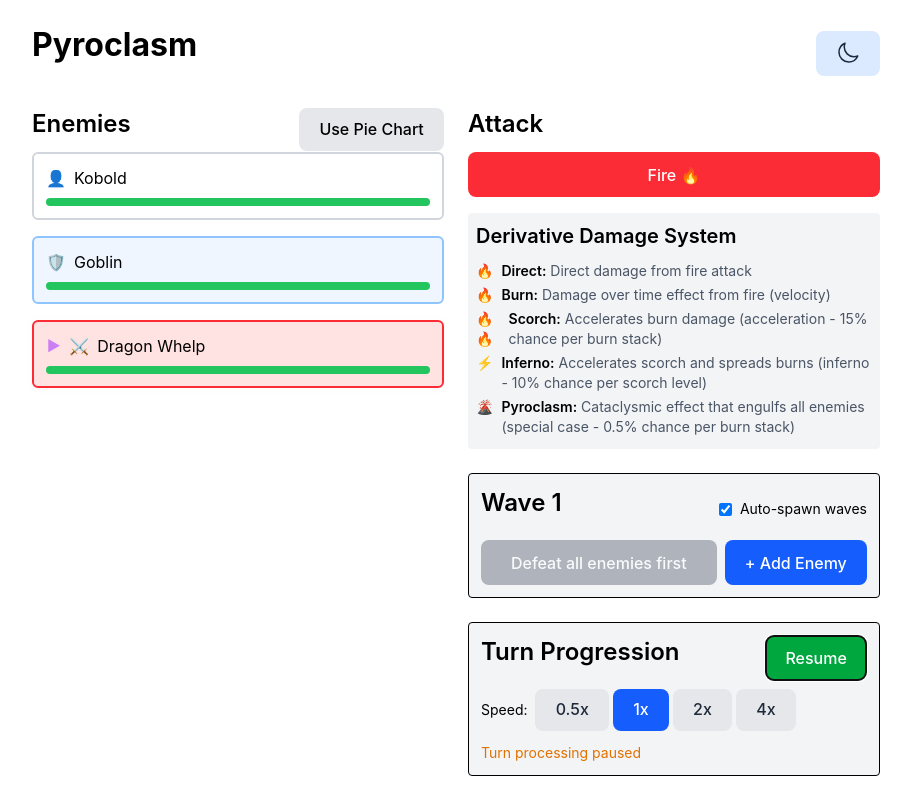
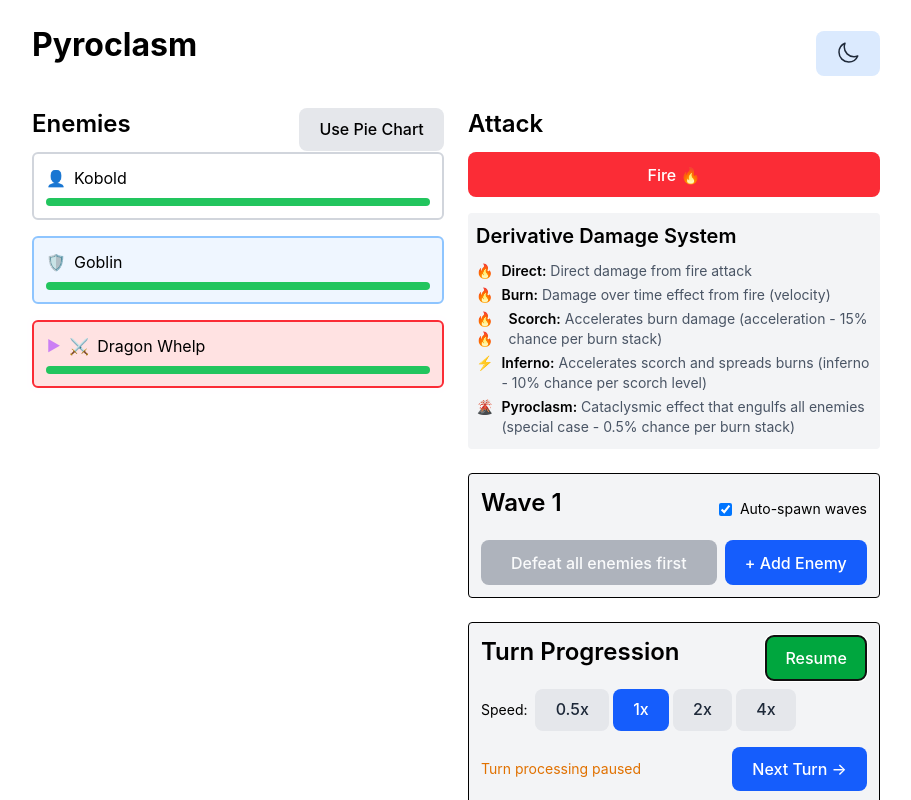
Before and after one commit to kyletolle/pyroclasm, a React (Vite) app: page / in a window 1280 px wide. Both pictures are taken after a click on the button "Pause". Shown: the top 800 px of the page, without its empty margins (184-1095 px from the left). Built offline with nearby package versions, Linux system fonts and the light colour scheme.

Commit message:
Add way to advance a tick when paused

```diff
--- a/src/components/AutoTicker.tsx
+++ b/src/components/AutoTicker.tsx
@@ -5,6 +5,7 @@ interface Props {
   onToggle: () => void;
   tickSpeed: number;
   onSpeedChange: (speed: number) => void;
+  onManualTick: () => void; // Added prop for manual tick advancement
 }
 
 export function AutoTicker({
@@ -12,6 +13,7 @@ export function AutoTicker({
   onToggle,
   tickSpeed,
   onSpeedChange,
+  onManualTick,
 }: Props) {
   const { theme } = useTheme();
   const isDark = theme === 'dark';
@@ -75,8 +77,21 @@ export function AutoTicker({
           </span>
         </div>
       ) : (
-        <div className="mt-1 flex items-center text-sm text-amber-600 dark:text-amber-400">
-          <span>Turn processing paused</span>
+        <div className="mt-2 flex items-center justify-between">
+          <span className="text-sm text-amber-600 dark:text-amber-400">
+            Turn processing paused
+          </span>
+          <button
+            onClick={onManualTick}
+            className={`px-3 py-1 rounded text-sm font-medium ${
+              isDark
+                ? 'bg-blue-700 hover:bg-blue-800 text-white'
+                : 'bg-blue-600 hover:bg-blue-700 text-white'
+            }`}
+            title="Process a single turn manually"
+          >
+            Next Turn →
+          </button>
         </div>
       )}
     </div>
```
